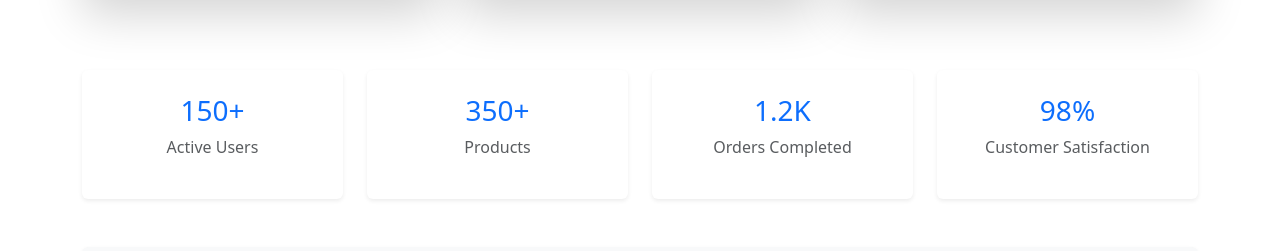
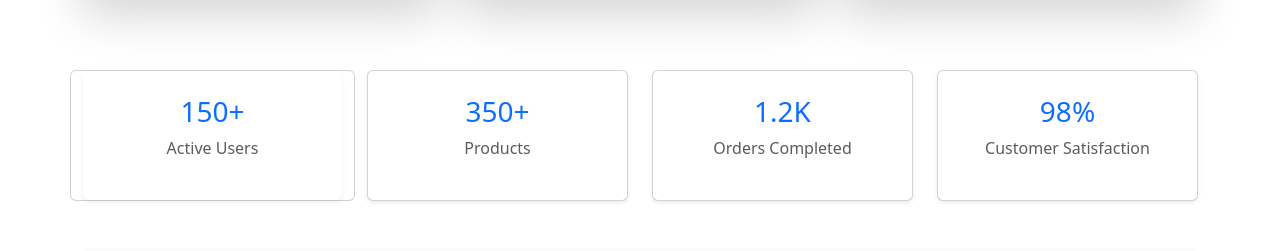
Before and after one commit to Shoaibawan005/Store-FrontEnd, an Angular app: page /main in a window 1280 px wide. Shown: the part 532-783 px from the top of the page. Built offline with nearby package versions, Linux system fonts and the light colour scheme.

Commit message:
add the styling classes

```diff
--- a/src/app/main/dashboard/dashboard.component.html
+++ b/src/app/main/dashboard/dashboard.component.html
@@ -8,7 +8,7 @@
 
   <!-- Feature Cards -->
   <div class="row text-center mb-5">
-    <div class="col-md-4 mb-4">
+    <div class="col-md-4 mb-4 hover-effect">
       <div class="card h-100 shadow-lg border-0">
         <div class="card-body">
           <img src="https://cdn-icons-png.flaticon.com/512/1077/1077063.png" width="70">
@@ -19,7 +19,7 @@
       </div>
     </div>
 
-    <div class="col-md-4 mb-4">
+    <div class="col-md-4 mb-4 hover-effect">
       <div class="card h-100 shadow-lg border-0">
         <div class="card-body">
           <img src="https://cdn-icons-png.flaticon.com/512/1170/1170678.png" width="70">
@@ -30,7 +30,7 @@
       </div>
     </div>
 
-    <div class="col-md-4 mb-4">
+    <div class="col-md-4 mb-4 hover-effect">
       <div class="card h-100 shadow-lg border-0">
         <div class="card-body">
           <img src="https://cdn-icons-png.flaticon.com/512/891/891419.png" width="70">
@@ -43,27 +43,27 @@
   </div>
 
   <!-- Statistics Section -->
-  <div class="row text-center mb-5">
-    <div class="col-md-3">
+  <div class="row text-center mb-5 hover-effect">
+    <div class="card col-md-3 hover-effect">
       <div class="shadow-sm p-4 bg-white rounded">
         <h3 class="text-primary">150+</h3>
         <p class="text-muted">Active Users</p>
       </div>
     </div>
     <div class="col-md-3">
-      <div class="shadow-sm p-4 bg-white rounded">
+      <div class="card shadow-sm p-4 bg-white rounded">
         <h3 class="text-primary">350+</h3>
         <p class="text-muted">Products</p>
       </div>
     </div>
     <div class="col-md-3">
-      <div class="shadow-sm p-4 bg-white rounded">
+      <div class="card shadow-sm p-4 bg-white rounded">
         <h3 class="text-primary">1.2K</h3>
         <p class="text-muted">Orders Completed</p>
       </div>
     </div>
     <div class="col-md-3">
-      <div class="shadow-sm p-4 bg-white rounded">
+      <div class="card shadow-sm p-4 bg-white rounded">
         <h3 class="text-primary">98%</h3>
         <p class="text-muted">Customer Satisfaction</p>
       </div>
```
